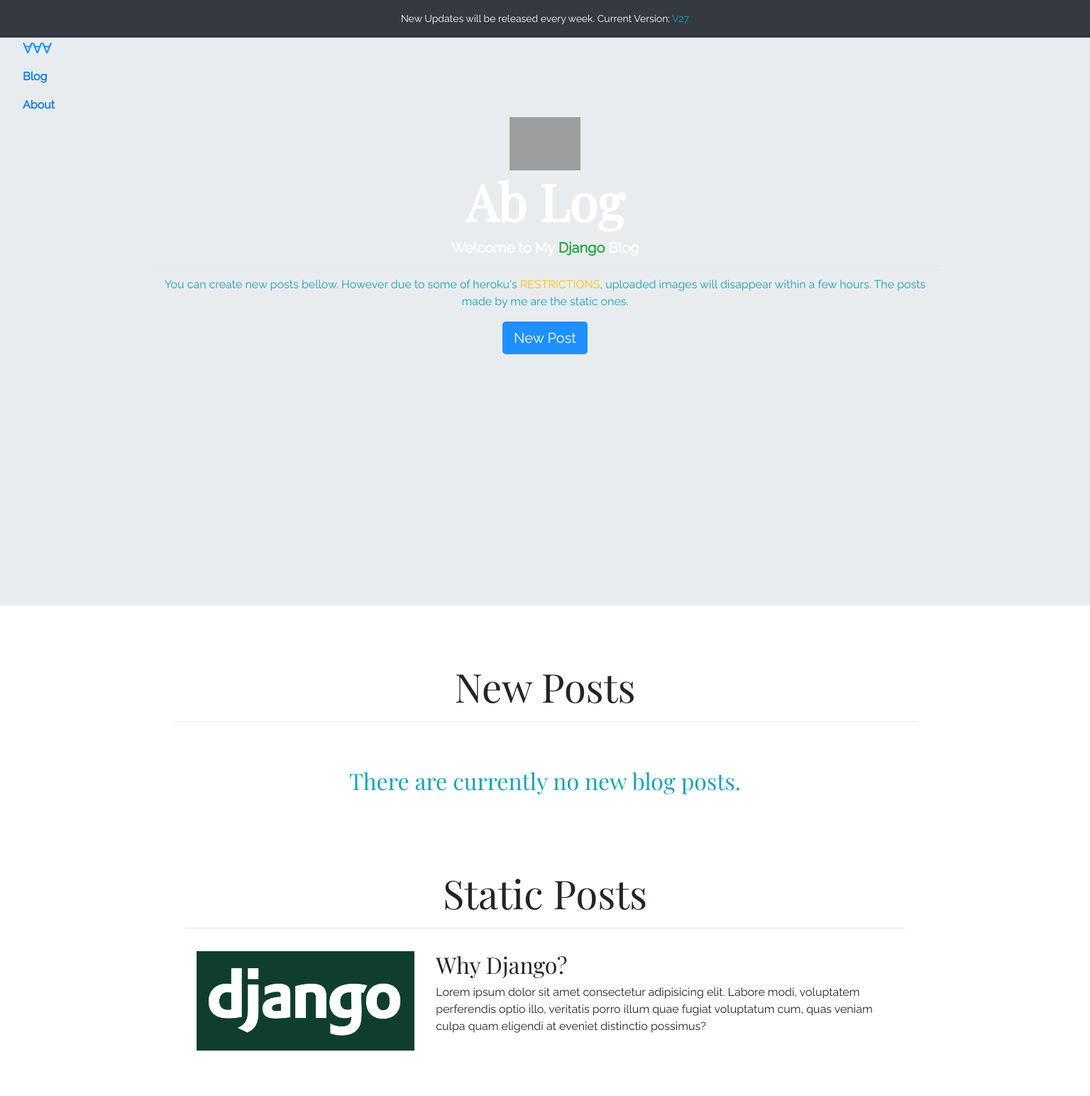
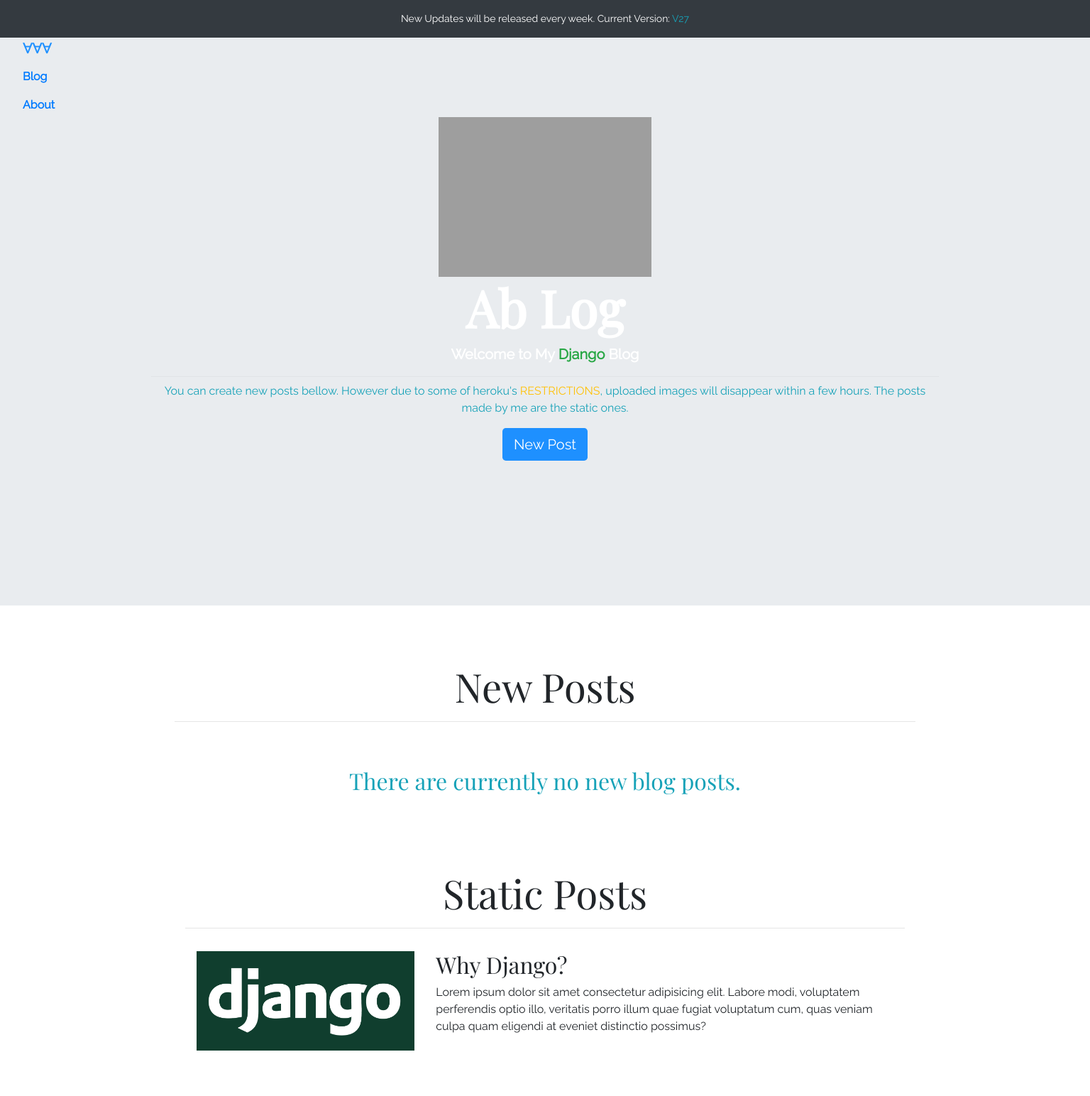
Before and after one commit to SandyAbdullahi/django-blog, a Django app: template templates/pages/home.html in a window 1536 px wide. Shown: the whole page at 71% size. Run offline with Django 3.2, Linux system fonts and the light colour scheme; the template is opened without the code that fills it, so the values that code supplies are empty; parts of the project's set-up code (start-up, migrations or seed data) failed here and were passed over; some libraries are stand-ins or nearby versions; grey boxes are pictures that could not be loaded.

Commit message:
change responsive breakpoints for main laptop image

```diff
--- a/static/css/styles.css
+++ b/static/css/styles.css
@@ -116,3 +116,11 @@ h1,h2,h3,h4,h5 {
         width: 100px !important;
     }
 }
+
+
+@media only screen and (min-width: 1400px) {
+    .jumbotron img {
+
+        width: 300px !important;
+    }
+}
```
